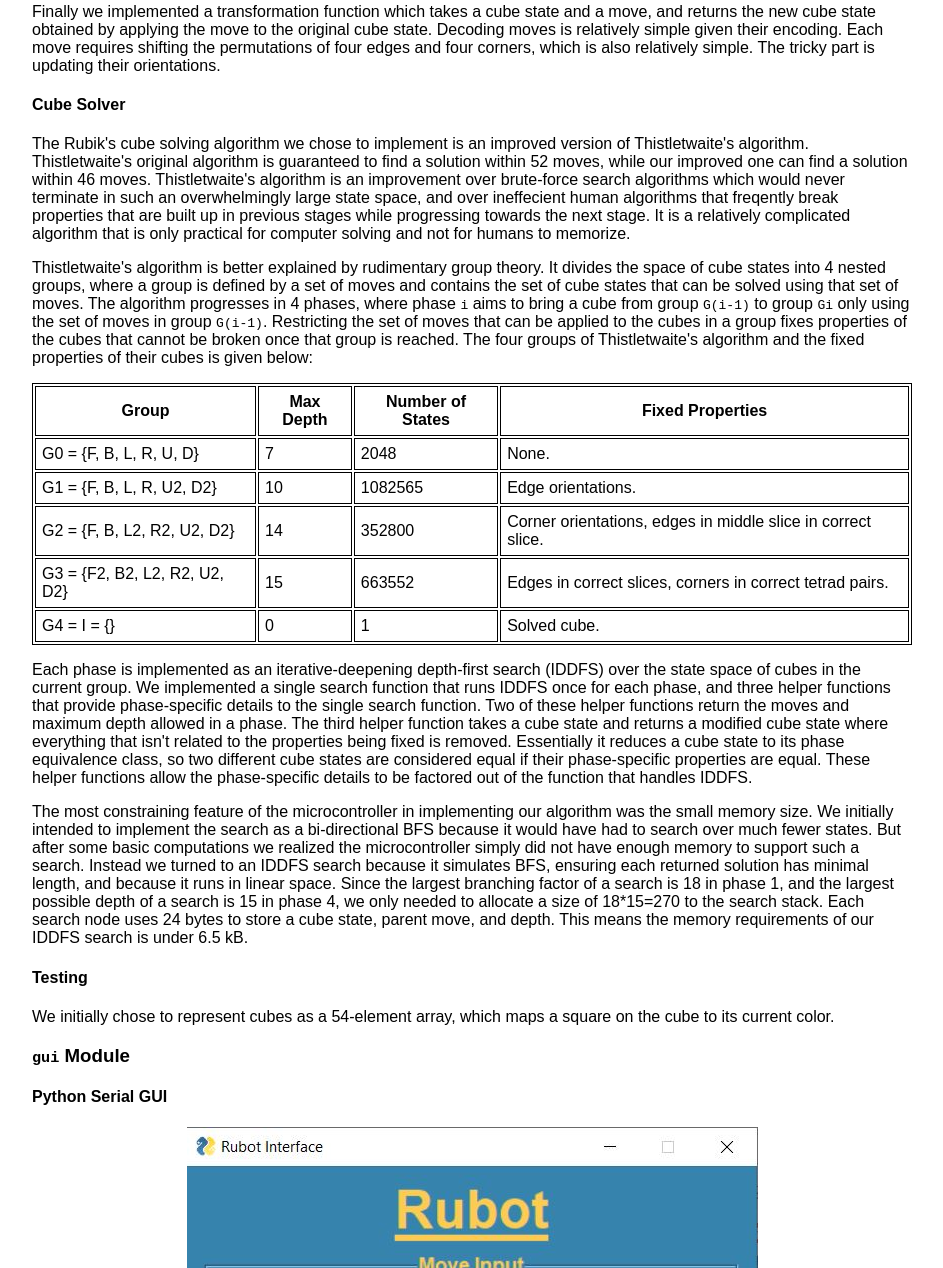
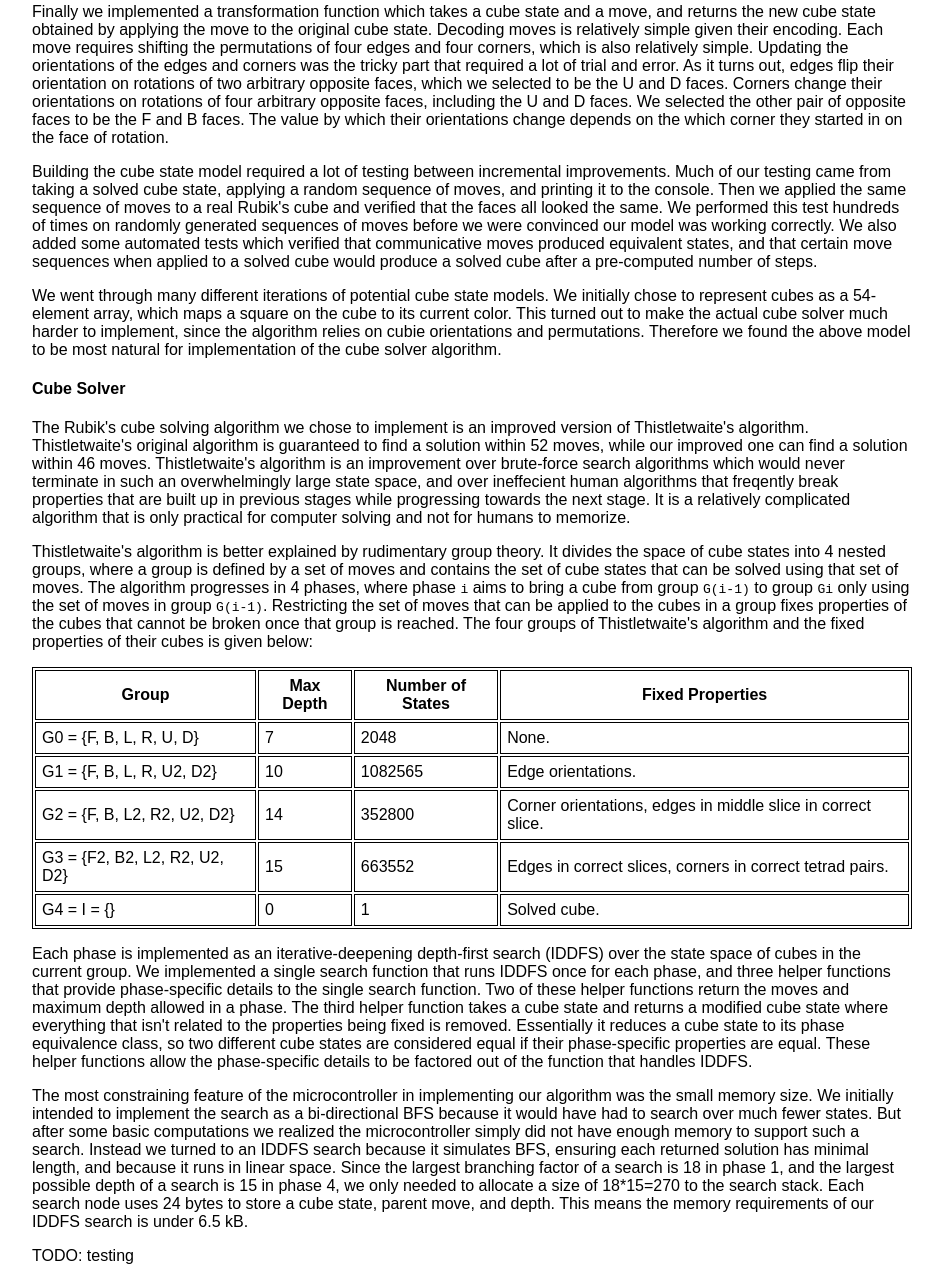
Before and after one commit to tk744/rubot, a plain HTML site: page writeup/index.html in a window 1280 px wide. Shown: the part 2004-3272 px from the top of the page, without its empty margins (168-1111 px from the left). Drawn offline with Linux system fonts and the light colour scheme.

Commit message:
completed cube model section

```diff
--- a/writeup/index.html
+++ b/writeup/index.html
@@ -51,7 +51,11 @@
       </p><p>
         Moves are what cause transformations between cube states. Each move must specify the face of rotation; and also specify whether the rotation is a quarter-turn clockwise, quarter-turn counter-clockwise, or a half-turn. We encode the face of rotation for a move as a one-hot encoded 6-bit integer. We encode the rotation value as a one-hot encoded 2-bit integer where the rotation is quarter-turn clockwise by default, one bit flag makes the rotation counter-clockwise, and the other bit flag makes the rotation a half-turn. Then we encode a single move as an 8-bit integer where the first 2 bits encode information about the rotation value, and the last 6 bits encode information about the face of rotation.
       </p><p>
-        Finally we implemented a transformation function which takes a cube state and a move, and returns the new cube state obtained by applying the move to the original cube state. Decoding moves is relatively simple given their encoding. Each move requires shifting the permutations of four edges and four corners, which is also relatively simple. The tricky part is updating their orientations.
+        Finally we implemented a transformation function which takes a cube state and a move, and returns the new cube state obtained by applying the move to the original cube state. Decoding moves is relatively simple given their encoding. Each move requires shifting the permutations of four edges and four corners, which is also relatively simple. Updating the orientations of the edges and corners was the tricky part that required a lot of trial and error. As it turns out, edges flip their orientation on rotations of two arbitrary opposite faces, which we selected to be the U and D faces. Corners change their orientations on rotations of four arbitrary opposite faces, including the U and D faces. We selected the other pair of opposite faces to be the F and B faces. The value by which their orientations change depends on the which corner they started in on the face of rotation.
+      </p><p>
+        Building the cube state model required a lot of testing between incremental improvements. Much of our testing came from taking a solved cube state, applying a random sequence of moves, and printing it to the console. Then we applied the same sequence of moves to a real Rubik's cube and verified that the faces all looked the same. We performed this test hundreds of times on randomly generated sequences of moves before we were convinced our model was working correctly. We also added some automated tests which verified that communicative moves produced equivalent states, and that certain move sequences when applied to a solved cube would produce a solved cube after a pre-computed number of steps.
+      </p><p>
+        We went through many different iterations of potential cube state models. We initially chose to represent cubes as a 54-element array, which maps a square on the cube to its current color. This turned out to make the actual cube solver much harder to implement, since the algorithm relies on cubie orientations and permutations. Therefore we found the above model to be most natural for implementation of the cube solver algorithm.
       </p>
     <h4>Cube Solver</h4>
       <p>
@@ -101,12 +105,7 @@
       </p><p>
         The most constraining feature of the microcontroller in implementing our algorithm was the small memory size. We initially intended to implement the search as a bi-directional BFS because it would have had to search over much fewer states. But after some basic computations we realized the microcontroller simply did not have enough memory to support such a search. Instead we turned to an IDDFS search because it simulates BFS, ensuring each returned solution has minimal length, and because it runs in linear space. Since the largest branching factor of a search is 18 in phase 1, and the largest possible depth of a search is 15 in phase 4, we only needed to allocate a size of 18*15=270 to the search stack. Each search node uses 24 bytes to store a cube state, parent move, and depth. This means the memory requirements of our IDDFS search is under 6.5 kB.
       </p><p>
-
-      </p>
-
-    <h4>Testing</h4>
-      <p>
-        We initially chose to represent cubes as a 54-element array, which maps a square on the cube to its current color.
+        TODO: testing
       </p>
 
   <h3><code>gui</code> Module</h3>
```
